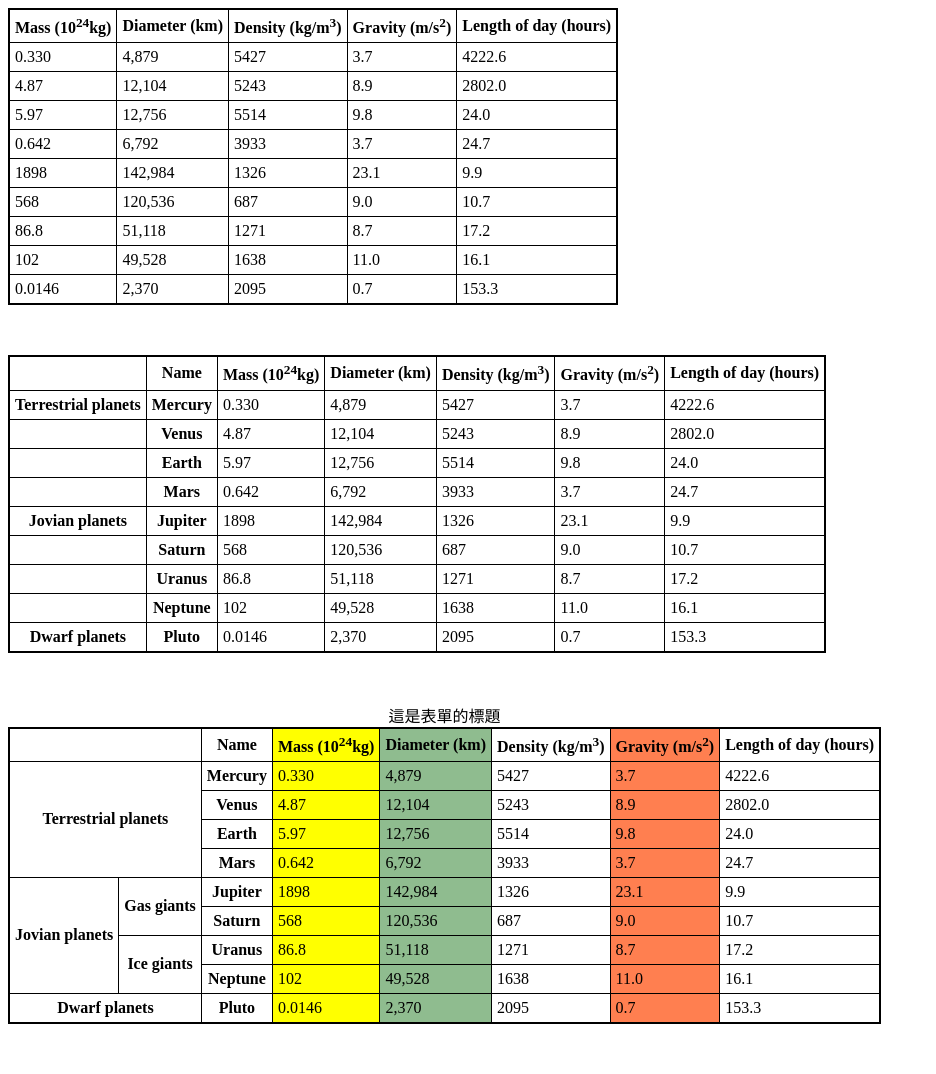
After one commit to maolahdesign/maolahdesign.github.io, a PHP site: page /hello_table.html in a window 1280 px wide. The commit adds this page. Shown: the whole page, without its empty margins (0-936 px from the left). Run offline with PHP 8.4, Linux system fonts and the light colour scheme.

Commit message:
init update

```diff
--- /dev/null
+++ b/hello_table.html
@@ -0,0 +1,292 @@
+<!DOCTYPE html>
+<html lang="en">
+<head>
+    <meta charset="UTF-8">
+    <title>Document</title>
+    <style>
+        table {
+            border-collapse: collapse;
+            border: 2px solid black;
+            margin-bottom: 50px;
+        }
+
+        th,
+        td {
+            padding: 5px;
+            border: 1px solid black;
+        }
+    </style>
+</head>
+
+<body>
+    <table>
+        <tr>
+            <th>Mass (10<sup>24</sup>kg)</th>
+            <th>Diameter (km)</th>
+            <th>Density (kg/m<sup>3</sup>)</th>
+            <th>Gravity (m/s<sup>2</sup>)</th>
+            <th>Length of day (hours)</th>
+        </tr>
+        <tr>
+            <td>0.330</td>
+            <td>4,879</td>
+            <td>5427</td>
+            <td>3.7</td>
+            <td>4222.6</td>
+        </tr>
+        <tr>
+            <td>4.87</td>
+            <td>12,104</td>
+            <td>5243</td>
+            <td>8.9</td>
+            <td>2802.0</td>
+        </tr>
+        <tr>
+            <td>5.97</td>
+            <td>12,756</td>
+            <td>5514</td>
+            <td>9.8</td>
+            <td>24.0</td>
+        </tr>
+        <tr>
+            <td>0.642</td>
+            <td>6,792</td>
+            <td>3933</td>
+            <td>3.7</td>
+            <td>24.7</td>
+        </tr>
+        <tr>
+            <td>1898</td>
+            <td>142,984</td>
+            <td>1326</td>
+            <td>23.1</td>
+            <td>9.9</td>
+        </tr>
+        <tr>
+            <td>568</td>
+            <td>120,536</td>
+            <td>687</td>
+            <td>9.0</td>
+            <td>10.7</td>
+        </tr>
+        <tr>
+            <td>86.8</td>
+            <td>51,118</td>
+            <td>1271</td>
+            <td>8.7</td>
+            <td>17.2</td>
+        </tr>
+        <tr>
+            <td>102</td>
+            <td>49,528</td>
+            <td>1638</td>
+            <td>11.0</td>
+            <td>16.1</td>
+        </tr>
+        <tr>
+            <td>0.0146</td>
+            <td>2,370</td>
+            <td>2095</td>
+            <td>0.7</td>
+            <td>153.3</td>
+        </tr>
+    </table>
+
+    <table>
+        <tr>
+            <td></td>
+            <th>Name</th>
+            <th>Mass (10<sup>24</sup>kg)</th>
+            <th>Diameter (km)</th>
+            <th>Density (kg/m<sup>3</sup>)</th>
+            <th>Gravity (m/s<sup>2</sup>)</th>
+            <th>Length of day (hours)</th>
+        </tr>
+        <tr>
+            <th>Terrestrial planets</th>
+            <th>Mercury</th>
+            <td>0.330</td>
+            <td>4,879</td>
+            <td>5427</td>
+            <td>3.7</td>
+            <td>4222.6</td>
+        </tr>
+        <tr>
+            <td></td>
+            <th>Venus</th>
+            <td>4.87</td>
+            <td>12,104</td>
+            <td>5243</td>
+            <td>8.9</td>
+            <td>2802.0</td>
+        </tr>
+        <tr>
+            <td></td>
+            <th>Earth</th>
+            <td>5.97</td>
+            <td>12,756</td>
+            <td>5514</td>
+            <td>9.8</td>
+            <td>24.0</td>
+        </tr>
+        <tr>
+            <td></td>
+            <th>Mars</th>
+            <td>0.642</td>
+            <td>6,792</td>
+            <td>3933</td>
+            <td>3.7</td>
+            <td>24.7</td>
+        </tr>
+        <tr>
+            <th>Jovian planets</th>
+            <th>Jupiter</th>
+            <td>1898</td>
+            <td>142,984</td>
+            <td>1326</td>
+            <td>23.1</td>
+            <td>9.9</td>
+        </tr>
+        <tr>
+            <td></td>
+            <th>Saturn</th>
+            <td>568</td>
+            <td>120,536</td>
+            <td>687</td>
+            <td>9.0</td>
+            <td>10.7</td>
+        </tr>
+        <tr>
+            <td></td>
+            <th>Uranus</th>
+            <td>86.8</td>
+            <td>51,118</td>
+            <td>1271</td>
+            <td>8.7</td>
+            <td>17.2</td>
+        </tr>
+        <tr>
+            <td></td>
+            <th>Neptune</th>
+            <td>102</td>
+            <td>49,528</td>
+            <td>1638</td>
+            <td>11.0</td>
+            <td>16.1</td>
+        </tr>
+        <tr>
+            <th>Dwarf planets</th>
+            <th>Pluto</th>
+            <td>0.0146</td>
+            <td>2,370</td>
+            <td>2095</td>
+            <td>0.7</td>
+            <td>153.3</td>
+        </tr>
+    </table>
+    <table>
+        <caption>
+            這是表單的標題
+        </caption>
+        <colgroup>
+            <col />
+            <col />
+            <col />
+            <col style="background-color: yellow" span="1" />
+            <col style="background-color: darkseagreen" span="1" />
+            <col />
+            <col style="background-color: coral" span="1" />
+        </colgroup>
+        <thead>
+            <tr>
+                <td colspan="2"></td>
+                <th scope="col">Name</th>
+                <th scope="col">Mass (10<sup>24</sup>kg)</th>
+                <th scope="col">Diameter (km)</th>
+                <th scope="col">Density (kg/m<sup>3</sup>)</th>
+                <th scope="col">Gravity (m/s<sup>2</sup>)</th>
+                <th scope="col">Length of day (hours)</th>
+            </tr>
+        </thead>
+        <tbody>
+            <tr>
+                <th colspan="2" rowspan="4" scope="rowgroup">Terrestrial planets</th>
+                <th scope="row">Mercury</th>
+                <td>0.330</td>
+                <td>4,879</td>
+                <td>5427</td>
+                <td>3.7</td>
+                <td>4222.6</td>
+            </tr>
+            <tr>
+                <th scope="row">Venus</th>
+                <td>4.87</td>
+                <td>12,104</td>
+                <td>5243</td>
+                <td>8.9</td>
+                <td>2802.0</td>
+            </tr>
+            <tr>
+                <th scope="row">Earth</th>
+                <td>5.97</td>
+                <td>12,756</td>
+                <td>5514</td>
+                <td>9.8</td>
+                <td>24.0</td>
+            </tr>
+            <tr>
+                <th scope="row">Mars</th>
+                <td>0.642</td>
+                <td>6,792</td>
+                <td>3933</td>
+                <td>3.7</td>
+                <td>24.7</td>
+            </tr>
+            <tr>
+                <th rowspan="4" scope="rowgroup">Jovian planets</th>
+                <th rowspan="2" scope="rowgroup">Gas giants</th>
+                <th scope="row">Jupiter</th>
+                <td>1898</td>
+                <td>142,984</td>
+                <td>1326</td>
+                <td>23.1</td>
+                <td>9.9</td>
+            </tr>
+            <tr>
+                <th scope="row">Saturn</th>
+                <td>568</td>
+                <td>120,536</td>
+                <td>687</td>
+                <td>9.0</td>
+                <td>10.7</td>
+            </tr>
+            <tr>
+                <th rowspan="2" scope="rowgroup">Ice giants</th>
+                <th scope="row">Uranus</th>
+                <td>86.8</td>
+                <td>51,118</td>
+                <td>1271</td>
+                <td>8.7</td>
+                <td>17.2</td>
+            </tr>
+            <tr>
+                <th scope="row">Neptune</th>
+                <td>102</td>
+                <td>49,528</td>
+                <td>1638</td>
+                <td>11.0</td>
+                <td>16.1</td>
+            </tr>
+            <tr>
+                <th colspan="2" scope="rowgroup">Dwarf planets</th>
+                <th scope="row">Pluto</th>
+                <td>0.0146</td>
+                <td>2,370</td>
+                <td>2095</td>
+                <td>0.7</td>
+                <td>153.3</td>
+            </tr>
+        </tbody>
+    </table>
+
+</body></html>
```
Also changed, not shown: hello.html (added, +20 -0 lines), index.html (added, +78 -0 lines), new.html (added, +86 -0 lines), style.css (+13 -100 lines), table.html (added, +159 -0 lines), iframe.html (added), image/avarta.png (added), image/cover-html.png (added), 4 other files.
